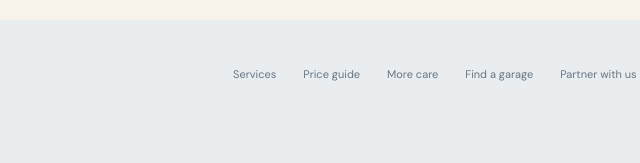
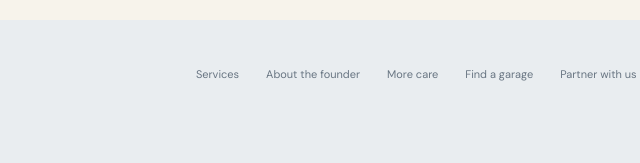
Before and after one commit to imvaibhav2801/heeben-website, a plain HTML site: page index.html in a window 1280 px wide. Shown: the part 2775-2938 px from the top of the page, 402-1042 px from the left. Drawn offline with nearby package versions, Linux system fonts and the light colour scheme; no server answers.

Commit message:
Link founder page from website footer

```diff
--- a/index.html
+++ b/index.html
@@ -194,7 +194,7 @@
   </div></div>
 </section>
 </main>
-<footer><a class="brand" href="#home" data-view="home">heeben<span>.</span></a><p>We Care Beyond the Drive.</p><div><button data-go="services">Services</button><button data-go="prices">Price guide</button><button data-go="extras">More care</button><button data-go="garages">Find a garage</button><button data-go="partners">Partner with us</button><button data-go="contact">Contact</button><button data-go="legal">Terms &amp; privacy</button></div><small>© 2026 Heeben.</small></footer>
+<footer><a class="brand" href="#home" data-view="home">heeben<span>.</span></a><p>We Care Beyond the Drive.</p><div><button data-go="services">Services</button><button data-go="founder">About the founder</button><button data-go="extras">More care</button><button data-go="garages">Find a garage</button><button data-go="partners">Partner with us</button><button data-go="contact">Contact</button><button data-go="legal">Terms &amp; privacy</button></div><small>© 2026 Heeben.</small></footer>
 
 <div class="modal-backdrop" id="authModal" role="dialog" aria-modal="true" aria-labelledby="authTitle"><div class="modal"><button class="modal-close" data-close aria-label="Close">×</button><p class="eyebrow">WELCOME TO HEEBEN</p><h2 id="authTitle">Create your account.</h2>
 <form id="authForm" class="stack-form">
```
